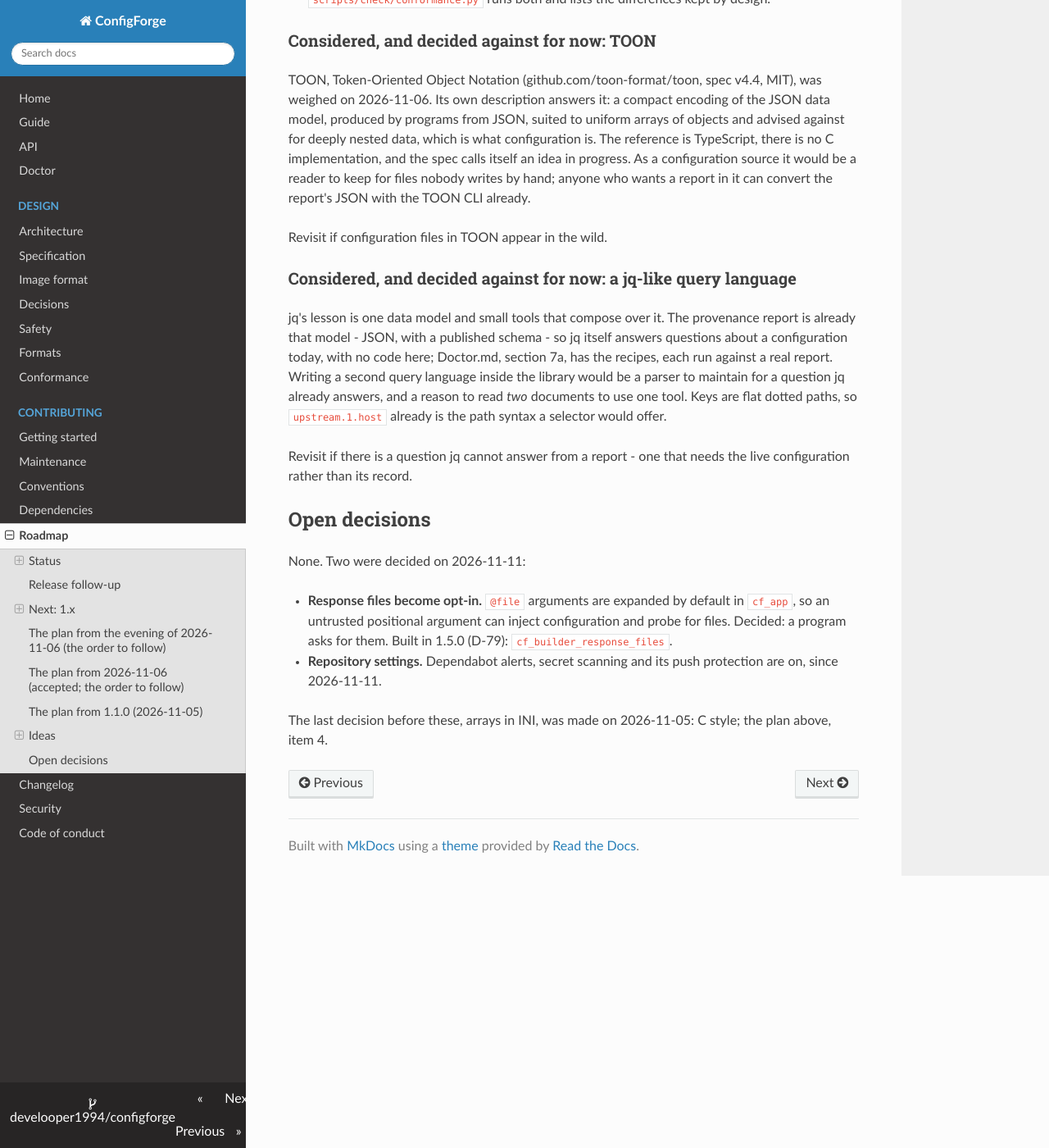
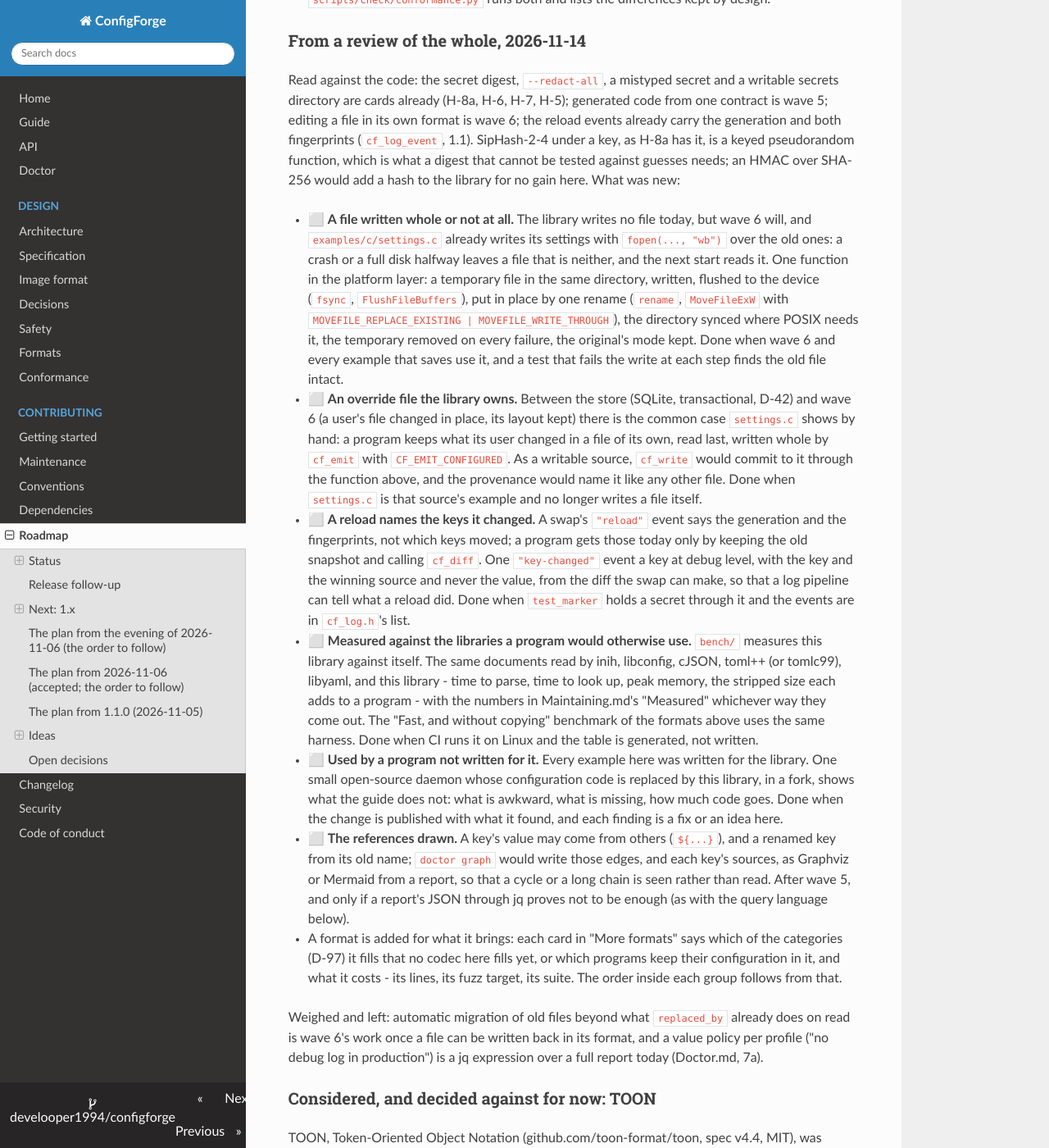
Before and after one commit to develooper1994/configforge, an MkDocs documentation site: the page built from docs/Roadmap.md, in a window 1280 px wide and 1400 px high, scrolled down 13346 px. Shown: the whole window at 82% size. Built offline with MkDocs 1.6.1, drawn with Linux system fonts in a browser that asks for light colours.

Commit message:
Plan: what a review of the whole added
The review's points read against the code: most are cards or waves
already (H-5 to H-8, wave 5, wave 6, the reload events' fingerprints).
New in the Roadmap's ideas and the plan's list: a file written whole or
not at all, an override file the library owns, a reload that names the
keys it changed, a comparison with the libraries a program would
otherwise use, one outside program moved onto the library, a drawing of
the references, and what a new format must say it brings.

```diff
--- a/docs/Roadmap.md
+++ b/docs/Roadmap.md
@@ -656,6 +656,78 @@ whose size changes while it is read is still read whole.
   `scripts/check/conformance.py` runs both and lists the differences
   kept by design.
 
+### From a review of the whole, 2026-11-14
+
+Read against the code: the secret digest, `--redact-all`, a mistyped
+secret and a writable secrets directory are cards already (H-8a, H-6,
+H-7, H-5); generated code from one contract is wave 5; editing a file
+in its own format is wave 6; the reload events already carry the
+generation and both fingerprints (`cf_log_event`, 1.1). SipHash-2-4
+under a key, as H-8a has it, is a keyed pseudorandom function, which is
+what a digest that cannot be tested against guesses needs; an HMAC over
+SHA-256 would add a hash to the library for no gain here. What was new:
+
+* ⬜ **A file written whole or not at all.** The library writes no file
+  today, but wave 6 will, and `examples/c/settings.c` already writes its
+  settings with `fopen(..., "wb")` over the old ones: a crash or a full
+  disk halfway leaves a file that is neither, and the next start reads
+  it. One function in the platform layer: a temporary file in the same
+  directory, written, flushed to the device (`fsync`,
+  `FlushFileBuffers`), put in place by one rename (`rename`,
+  `MoveFileExW` with `MOVEFILE_REPLACE_EXISTING | MOVEFILE_WRITE_THROUGH`),
+  the directory synced where POSIX needs it, the temporary removed on
+  every failure, the original's mode kept. Done when wave 6 and every
+  example that saves use it, and a test that fails the write at each
+  step finds the old file intact.
+* ⬜ **An override file the library owns.** Between the store (SQLite,
+  transactional, D-42) and wave 6 (a user's file changed in place, its
+  layout kept) there is the common case `settings.c` shows by hand: a
+  program keeps what its user changed in a file of its own, read last,
+  written whole by `cf_emit` with `CF_EMIT_CONFIGURED`. As a writable
+  source, `cf_write` would commit to it through the function above, and
+  the provenance would name it like any other file. Done when
+  `settings.c` is that source's example and no longer writes a file
+  itself.
+* ⬜ **A reload names the keys it changed.** A swap's `"reload"` event
+  says the generation and the fingerprints, not which keys moved; a
+  program gets those today only by keeping the old snapshot and calling
+  `cf_diff`. One `"key-changed"` event a key at debug level, with the
+  key and the winning source and never the value, from the diff the swap
+  can make, so that a log pipeline can tell what a reload did. Done when
+  `test_marker` holds a secret through it and the events are in
+  `cf_log.h`'s list.
+* ⬜ **Measured against the libraries a program would otherwise use.**
+  `bench/` measures this library against itself. The same documents read
+  by inih, libconfig, cJSON, toml++ (or tomlc99), libyaml, and this
+  library - time to parse, time to look up, peak memory, the stripped
+  size each adds to a program - with the numbers in Maintaining.md's
+  "Measured" whichever way they come out. The "Fast, and without
+  copying" benchmark of the formats above uses the same harness. Done
+  when CI runs it on Linux and the table is generated, not written.
+* ⬜ **Used by a program not written for it.** Every example here was
+  written for the library. One small open-source daemon whose
+  configuration code is replaced by this library, in a fork, shows what
+  the guide does not: what is awkward, what is missing, how much code
+  goes. Done when the change is published with what it found, and each
+  finding is a fix or an idea here.
+* ⬜ **The references drawn.** A key's value may come from others
+  (`${...}`), and a renamed key from its old name; `doctor graph` would
+  write those edges, and each key's sources, as Graphviz or Mermaid from
+  a report, so that a cycle or a long chain is seen rather than read.
+  After wave 5, and only if a report's JSON through jq proves not to be
+  enough (as with the query language below).
+* A format is added for what it brings: each card in "More formats"
+  says which of the categories (D-97) it fills that no codec here fills
+  yet, or which programs keep their configuration in it, and what it
+  costs - its lines, its fuzz target, its suite. The order inside each
+  group follows from that.
+
+Weighed and left: automatic migration of old files beyond what
+`replaced_by` already does on read is wave 6's work once a file can be
+written back in its format, and a value policy per profile ("no debug
+log in production") is a jq expression over a full report today
+(Doctor.md, 7a).
+
 ### Considered, and decided against for now: TOON
 
 TOON, Token-Oriented Object Notation (github.com/toon-format/toon, spec
```
Also changed, not shown: docs/Plan.md (+8 -3 lines).
